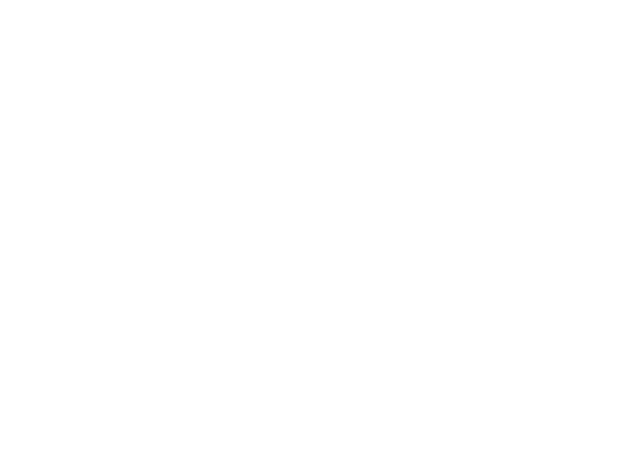
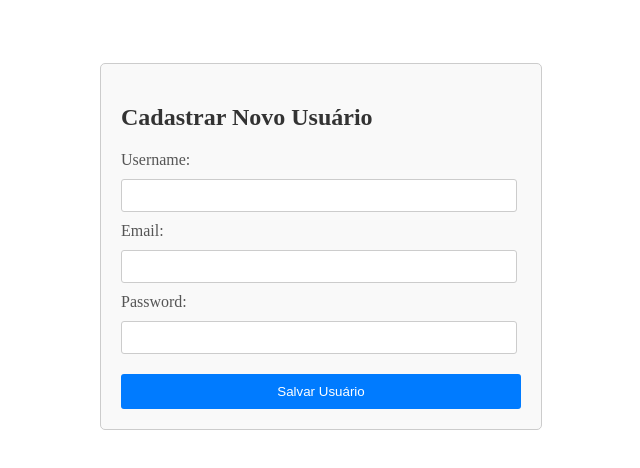
Before and after one commit to Borsoi/login-page, an Angular app: page /form-new-user in a window 1280 px wide. Before the commit this address led to /. Shown: the top 468 px of the page, without its empty margins (319-959 px from the left). Built offline with nearby package versions, Linux system fonts and the light colour scheme.

Commit message:
Adiconado página de cadastrar novo usuário

```diff
--- a/src/app/app.component.ts
+++ b/src/app/app.component.ts
@@ -2,18 +2,23 @@ import { Component } from '@angular/core';
 import { HomeComponent } from './home/home.component';
 import { LoginComponent } from './login/login.component';
 import { RouterModule } from '@angular/router';
+import { CreateUserComponent } from './create-user/create-user.component';
+import { User } from './user/user.model';
 
 @Component({
   selector: 'app-root',
   templateUrl: './app.component.html',
-  imports: [HomeComponent, LoginComponent, RouterModule],
+  imports: [HomeComponent, LoginComponent, RouterModule, CreateUserComponent],
   styleUrls: ['./app.component.css'],
   standalone: true
 })
 export class AppComponent {
   title = 'my-login-form';
 
+  users!: User[];
+
   constructor() {
     localStorage.setItem('isLoggedIn', 'true');
+    localStorage.setItem('users', JSON.stringify([]));
   }
 }
--- a/src/app/app.routes.ts
+++ b/src/app/app.routes.ts
@@ -2,9 +2,12 @@ import { Routes } from '@angular/router';
 import { LoginComponent } from './login/login.component';
 import { HomeComponent } from './home/home.component';
 import { AuthGuard } from './auth/auth.guard';
+import { CreateUserComponent } from './create-user/create-user.component';
 
 export const routes: Routes = [
     { path: '', redirectTo: '/home', pathMatch: 'full' },
     { path: 'login', component: LoginComponent },
-    { path: 'home', component: HomeComponent, canActivate: [AuthGuard] }
+    { path: 'home', component: HomeComponent, canActivate: [AuthGuard] },
+    { path: 'form-new-user', component: CreateUserComponent }
+
 ];
--- /dev/null
+++ b/src/app/create-user/create-user.component.css
@@ -0,0 +1,43 @@
+.container {
+    max-width: 400px;
+    margin: 5% auto;
+    padding: 20px;
+    border: 1px solid #ccc;
+    border-radius: 5px;
+    background-color: #f9f9f9;
+}
+
+.container h2 {
+    margin-bottom: 20px;
+    color: #333;
+}
+
+.container form label {
+    display: block;
+    margin-bottom: 10px;
+    color: #555;
+}
+
+.container form input {
+    width: calc(100% - 22px);
+    padding: 8px;
+    margin-bottom: 10px;
+    border: 1px solid #ccc;
+    border-radius: 3px;
+}
+
+.container form button {
+    width: 100%;
+    padding: 10px;
+    margin-top: 10px;
+    background-color: #007bff;
+    color: #fff;
+    border: none;
+    border-radius: 3px;
+    cursor: pointer;
+    transition: background-color 0.3s ease;
+}
+
+.container form button:hover {
+    background-color: #0056b3;
+}
--- /dev/null
+++ b/src/app/create-user/create-user.component.html
@@ -0,0 +1,15 @@
+<div class="container">
+    <h2>Cadastrar Novo Usuário</h2>
+    <form (submit)="registerNewUser()">
+        <label for="username">Username:</label>
+        <input type="text" id="username" name="username" [(ngModel)]="user.username" required>
+        <br>
+        <label for="email">Email:</label>
+        <input type="email" id="email" name="email" [(ngModel)]="user.email" required>
+        <br>
+        <label for="password">Password:</label>
+        <input type="password" id="password" name="password" [(ngModel)]="user.password" required>
+        <br>
+        <button type="submit">Salvar Usuário</button>
+    </form>
+</div>
--- /dev/null
+++ b/src/app/create-user/create-user.component.ts
@@ -0,0 +1,34 @@
+import { Component } from '@angular/core';
+import { Router } from '@angular/router';
+import { User } from '../user/user.model';
+import { FormsModule } from '@angular/forms';
+
+@Component({
+  selector: 'app-create-user',
+  standalone: true,
+  imports: [FormsModule],
+  templateUrl: './create-user.component.html',
+  styleUrl: './create-user.component.css'
+})
+export class CreateUserComponent {
+
+  user: User = { id: 0, username: '', email: '', password: '' }
+
+  constructor(private router: Router) { }
+
+  registerNewUser() {
+    var users = this.validarIdUsuario();
+    localStorage.setItem('users', JSON.stringify(users));
+    this.router.navigate(['/login']);
+  }
+
+  validarIdUsuario() {
+    const users = JSON.parse(localStorage.getItem('users') || '[]');
+    const id = users.length > 0 ? users[users.length - 1].id + 1 : 1;
+    this.user.id = id;
+    users.push(this.user);
+
+    return users;
+  }
+
+}
--- a/src/app/login/login.component.css
+++ b/src/app/login/login.component.css
@@ -1,44 +1,60 @@
-form {
-  position: absolute;
-  top: 40%;
-  left: 50%;
-  transform: translate(-50%, -50%);
+.login-container {
+  display: flex;
+  justify-content: center;
+  align-items: center;
+  flex-direction: column;
+  margin-top: 10%;
+}
+
+.login-container form {
   width: 300px;
   text-align: center;
+  margin-bottom: 20px;
 }
 
-label,
-input {
-  display: block;
-  margin-bottom: 10px;
+.login-container form div {
+  margin-bottom: 20px;
 }
 
-input {
-  width: calc(100%);
+.login-container form input {
+  width: calc(100% - 16px);
   padding: 8px;
   font-size: 16px;
   box-sizing: border-box;
 }
 
-button {
-  width: calc(50%);
+.button-container {
+  display: flex;
+  justify-content: center;
+  align-items: center;
+}
+
+.login-button,
+.register-button {
+  width: 130px;
   padding: 10px;
-  background-color: #007bff;
   color: #fff;
   border: none;
   cursor: pointer;
   font-size: 16px;
   box-sizing: border-box;
-  margin-top: 10px
 }
 
-button:hover {
+.login-button {
+  background-color: #007bff;
+  margin-right: 10px;
+}
+
+.login-button:hover {
   background-color: #0056b3;
 }
 
-.container {
-  display: flex;
-  justify-content: center;
-  align-items: center;
-  height: 100vh;
+.register-button {
+  background-color: #28a745;
+  /* Altera a cor do botão de cadastrar */
 }
+
+.register-button:hover {
+  background-color: #218838;
+  /* Altera a cor de hover do botão de cadastrar */
+}
--- a/src/app/login/login.component.html
+++ b/src/app/login/login.component.html
@@ -1,4 +1,5 @@
-<form (ngSubmit)="onSubmit()">
+<div class="login-container">
+  <form>
     <div>
       <label for="username">Username:</label>
       <input type="text" id="username" name="username" [(ngModel)]="user.username">
@@ -7,5 +8,9 @@
       <label for="password">Password:</label>
       <input type="password" id="password" name="password" [(ngModel)]="user.password">
     </div>
-  <button type="submit">Login</button>
+    <div class="button-container">
+      <button type="submit" class="login-button" (click)="onSubmit()">Login</button>
+      <button type="button" class="register-button" (click)="navigateToNewUser()">Cadastrar</button>
+    </div>
   </form>
+</div>
--- a/src/app/login/login.component.ts
+++ b/src/app/login/login.component.ts
@@ -3,13 +3,14 @@ import { FormsModule } from '@angular/forms';
 import { User } from '../user/user.model';
 import { Router } from '@angular/router';
 import { AuthService } from '../auth/auth.service';
+import { CommonModule } from '@angular/common';
 
 @Component({
   selector: 'app-login',
   templateUrl: './login.component.html',
   styleUrls: ['./login.component.css'],
   standalone: true,
-  imports: [FormsModule],
+  imports: [FormsModule, CommonModule],
   providers: [AuthService]
 })
 export class LoginComponent {
@@ -27,4 +28,9 @@ export class LoginComponent {
     this.authService.login(this.user.username, this.user.password);
     this.router.navigate(['/home']);
   }
+
+  navigateToNewUser() {
+    this.router.navigate(['/form-new-user']);
+  }
+
 }
```
Also changed, not shown: 1 other file (tests, documents, lock files or other folders). Lines whose indentation alone changed are shown as unchanged.
